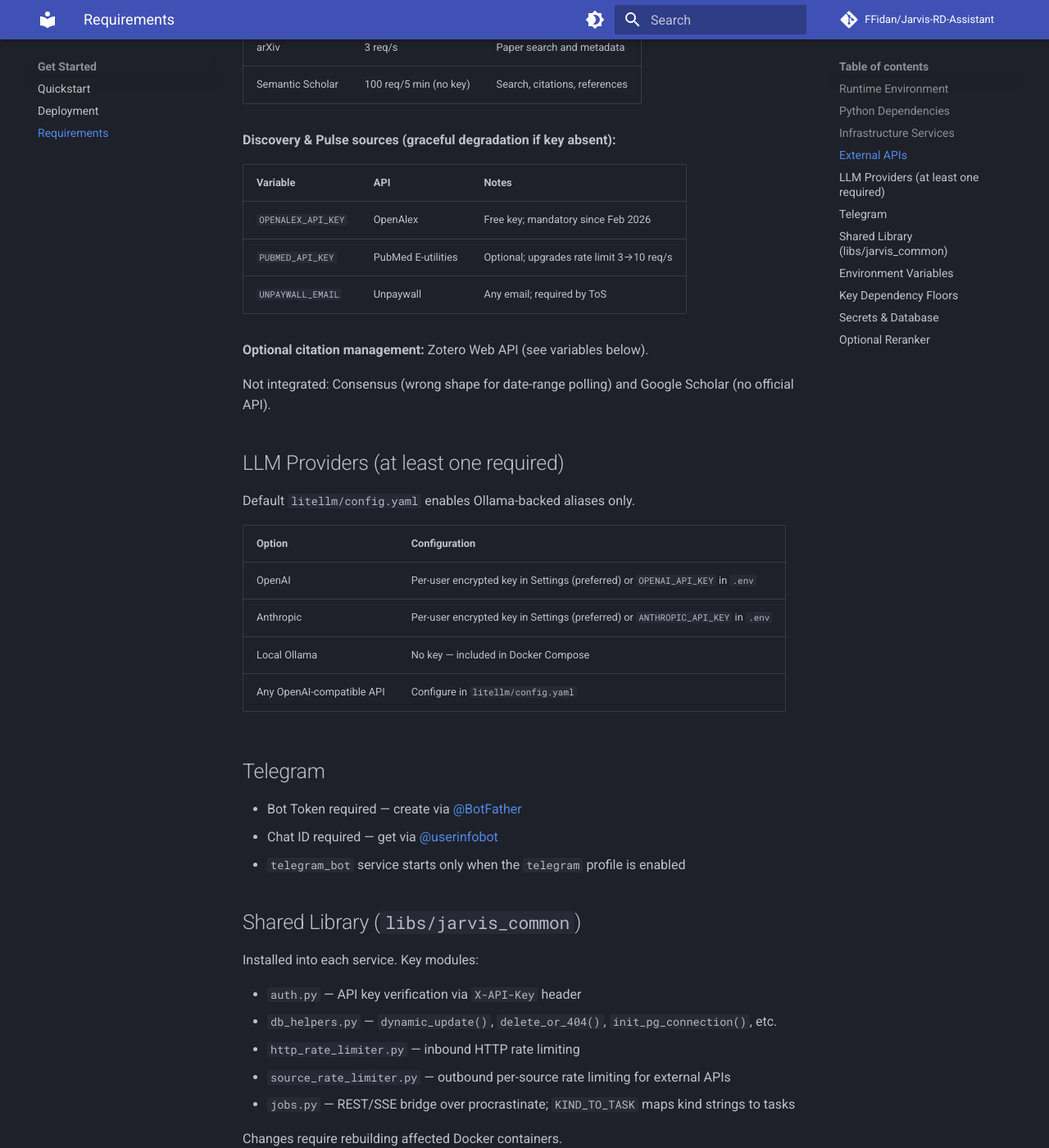
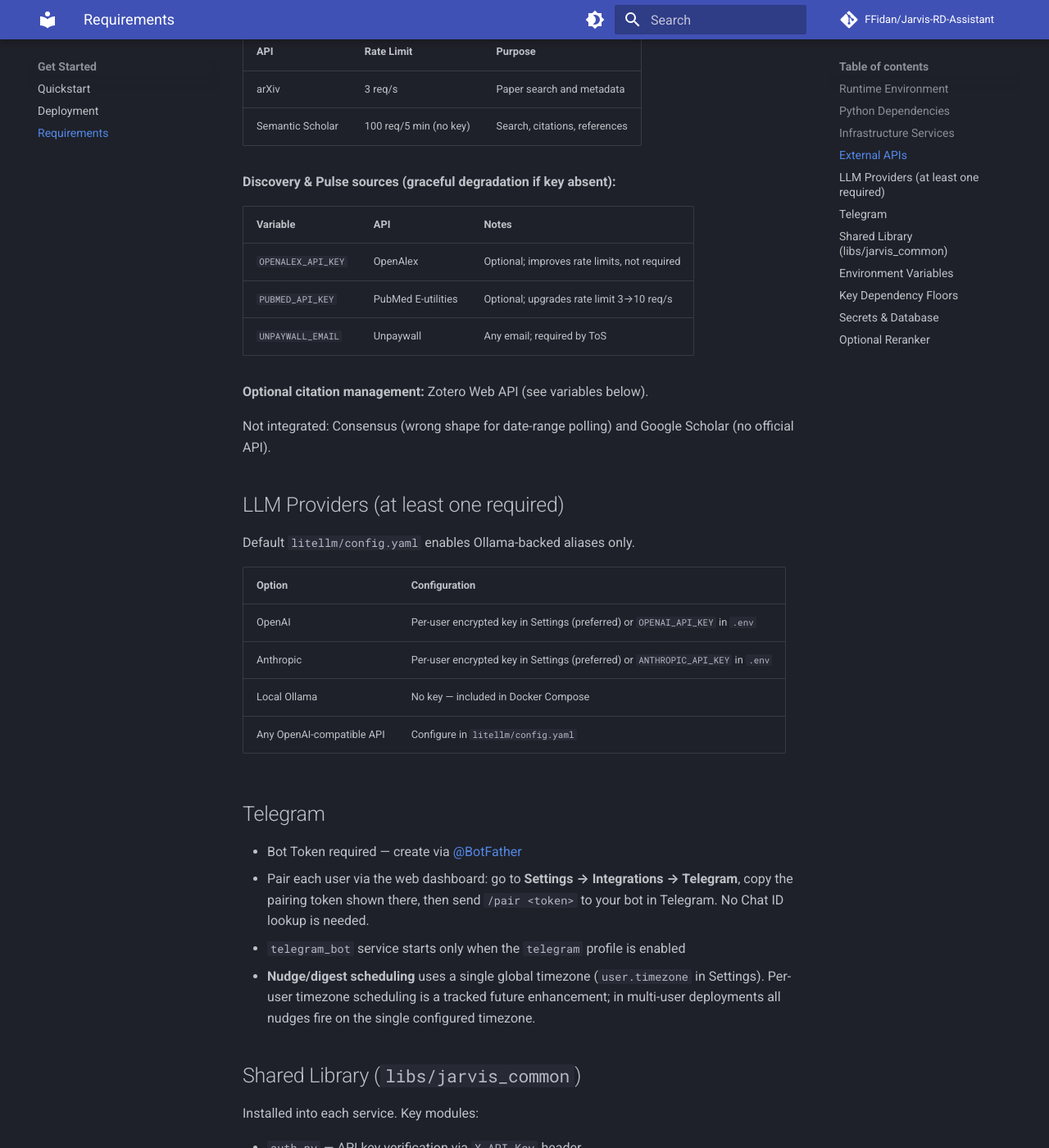
Before and after one commit to FFidan/Jarvis-RD-Assistant, an MkDocs documentation site: the page built from docs/REQUIREMENTS.md, in a window 1280 px wide and 1400 px high, scrolled down 1523 px. Shown: the whole window at 82% size. Built offline with MkDocs 1.6.1 and Material for MkDocs 9.7.7, drawn with Linux system fonts in a browser that asks for light colours; comment, search, counter and statistics services are not loaded; some of the changed text lies outside the part shown.

Commit message:
docs: update changelog, requirements, security SLA and README prerequisites (#39)
Co-Authored-By: Claude <noreply@anthropic.com>

```diff
--- a/docs/REQUIREMENTS.md
+++ b/docs/REQUIREMENTS.md
@@ -5,7 +5,7 @@
 - **Docker Engine** 24+ with Docker Compose v2
 - **RAM**: 4 GB minimum, 8 GB recommended (for local LLMs via Ollama)
 - **Disk**: 20 GB+ (PDFs and page snapshots accumulate over time)
-- **GPU**: NVIDIA GPU optional (faster Ollama inference; CPU works fine)
+- **GPU**: NVIDIA GPU optional (faster Ollama inference; CPU works fine). GPU acceleration is enabled via the `docker-compose.gpu.yml` overlay; `setup.sh` adds it automatically when it detects the Docker nvidia runtime.
 - **OS**: Linux recommended. macOS supported. Windows via WSL2.
 - **Python**: 3.12+ for all services
 
@@ -54,7 +54,7 @@ Ollama is loopback-only by default. Security posture: [docs/SECURITY.md](SECURIT
 
 | Variable | API | Notes |
 |----------|-----|-------|
-| `OPENALEX_API_KEY` | OpenAlex | Free key; mandatory since Feb 2026 |
+| `OPENALEX_API_KEY` | OpenAlex | Optional; improves rate limits, not required |
 | `PUBMED_API_KEY` | PubMed E-utilities | Optional; upgrades rate limit 3→10 req/s |
 | `UNPAYWALL_EMAIL` | Unpaywall | Any email; required by ToS |
 
@@ -77,8 +77,9 @@ Default `litellm/config.yaml` enables Ollama-backed aliases only.
 ## Telegram
 
 - Bot Token required — create via [@BotFather](https://t.me/BotFather)
-- Chat ID required — get via [@userinfobot](https://t.me/userinfobot)
+- Pair each user via the web dashboard: go to **Settings → Integrations → Telegram**, copy the pairing token shown there, then send `/pair <token>` to your bot in Telegram. No Chat ID lookup is needed.
 - `telegram_bot` service starts only when the `telegram` profile is enabled
+- **Nudge/digest scheduling** uses a single global timezone (`user.timezone` in Settings). Per-user timezone scheduling is a tracked future enhancement; in multi-user deployments all nudges fire on the single configured timezone.
 
 ## Shared Library (`libs/jarvis_common`)
 
@@ -100,7 +101,7 @@ Changes require rebuilding affected Docker containers.
 | `DEV_MODE` | `false` | Bypass API key auth (dev only) |
 | `JARVIS_API_KEY` | — | Inter-service auth; required in production |
 | `SEMANTIC_SCHOLAR_API_KEY` | — | Optional; increases S2 rate limit |
-| `OPENALEX_API_KEY` | — | Free key; mandatory for OpenAlex since Feb 2026 |
+| `OPENALEX_API_KEY` | — | Optional; improves OpenAlex rate limits, not required |
 | `PUBMED_API_KEY` | — | Optional NCBI key; upgrades PubMed rate limit |
 | `UNPAYWALL_EMAIL` | — | Any email; required by Unpaywall ToS |
 | `ZOTERO_API_KEY` | — | Zotero Web API key |
```
Also changed, not shown: CHANGELOG.md (+4 -0 lines), README.md (+9 -0 lines), SECURITY.md (+1 -1 lines).
